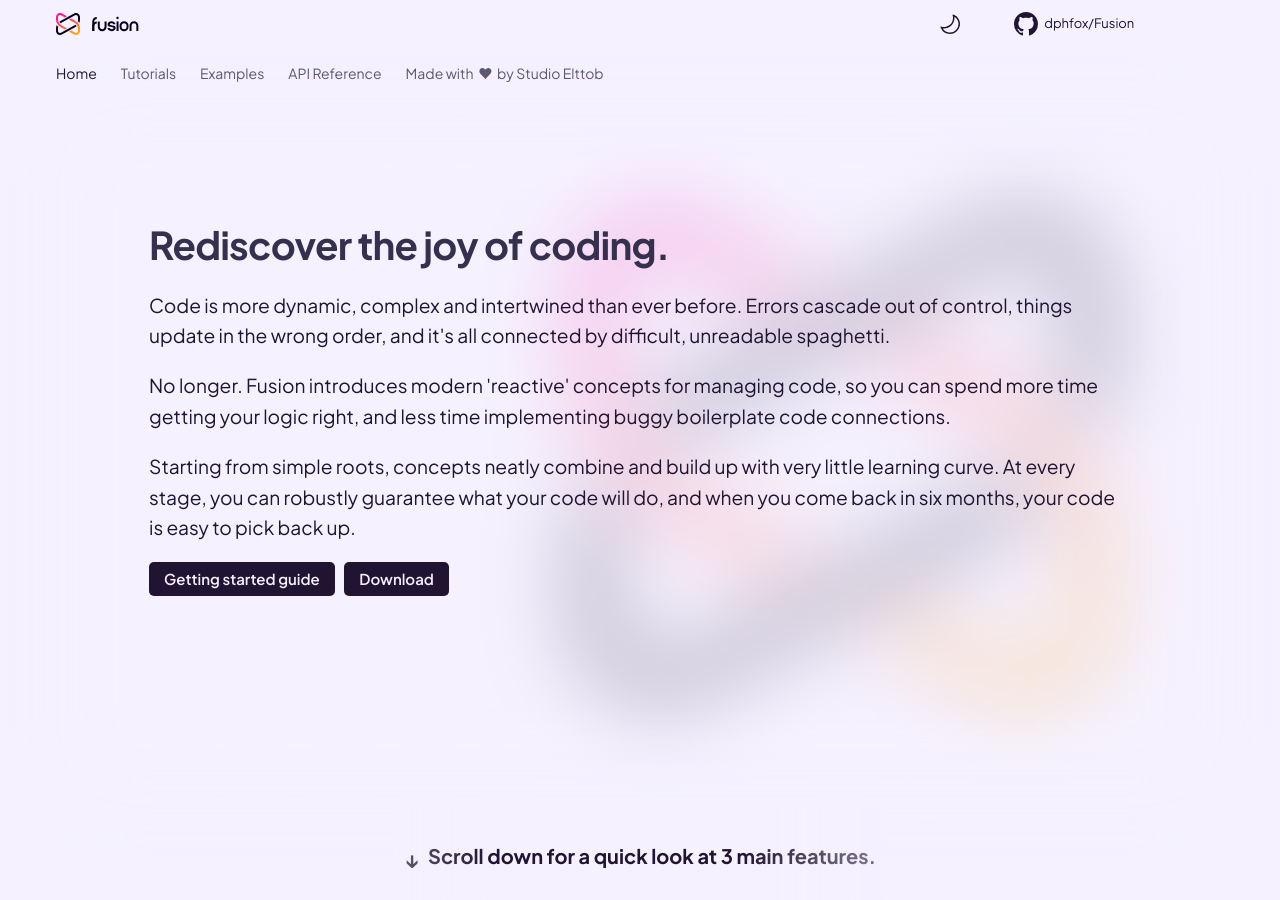
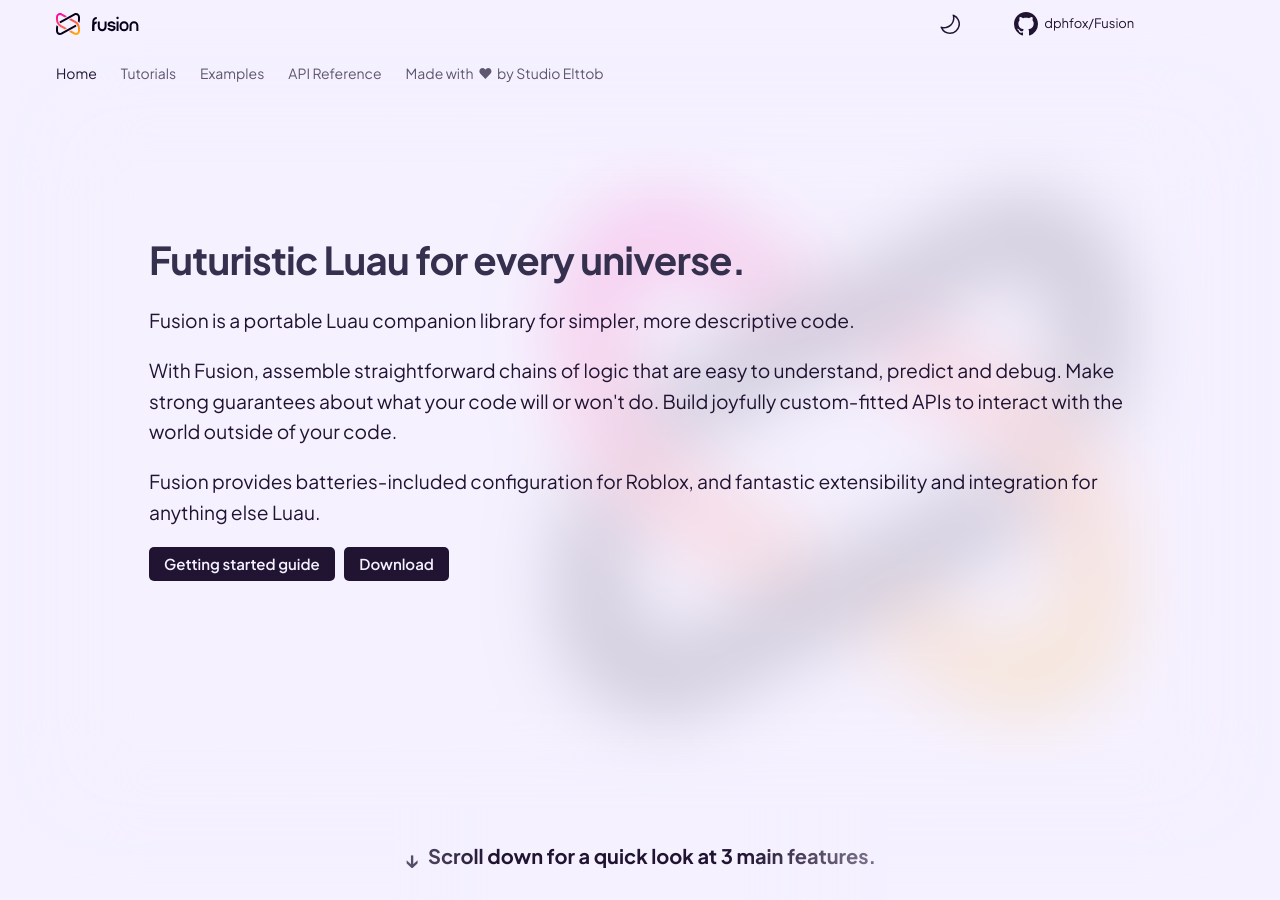
Before and after one commit to dphfox/Fusion, an MkDocs documentation site: the page built from docs/index.md, in a window 1280 px wide and 900 px high. Built offline with MkDocs 1.6.1 and Material for MkDocs 9.7.7, drawn with Linux system fonts in a browser that asks for light colours; comment, search, counter and statistics services are not loaded; the version menu is left out.

Commit message:
Motto updates (#413)

```diff
--- a/docs/index.md
+++ b/docs/index.md
@@ -8,21 +8,18 @@
 <div id="fusiondoc-home" markdown>
 <section id="fusiondoc-home-main">
 <section id="fusiondoc-home-main-inner">
-<h1>Rediscover the joy of coding.</h1>
+<h1>Futuristic Luau for every universe.</h1>
 <p>
-Code is more dynamic, complex and intertwined than ever before. Errors cascade
-out of control, things update in the wrong order, and it's all connected by
-difficult, unreadable spaghetti.
+Fusion is a portable Luau companion library for simpler, more descriptive code.
 </p>
 <p>
-No longer. Fusion introduces modern 'reactive' concepts for managing code, so
-you can spend more time getting your logic right, and less time implementing
-buggy boilerplate code connections.
+With Fusion, assemble straightforward chains of logic that are easy to understand,
+predict and debug. Make strong guarantees about what your code will or won't do.
+Build joyfully custom-fitted APIs to interact with the world outside of your code.
 </p>
 <p>
-Starting from simple roots, concepts neatly combine and build up with very little
-learning curve. At every stage, you can robustly guarantee what your code will
-do, and when you come back in six months, your code is easy to pick back up.
+Fusion provides batteries-included configuration for Roblox, and fantastic extensibility
+and integration for anything else Luau.
 </p>
 <nav>
 <a href="./tutorials">Getting started guide</a>
```
Also changed, not shown: README.md (+7 -16 lines).
